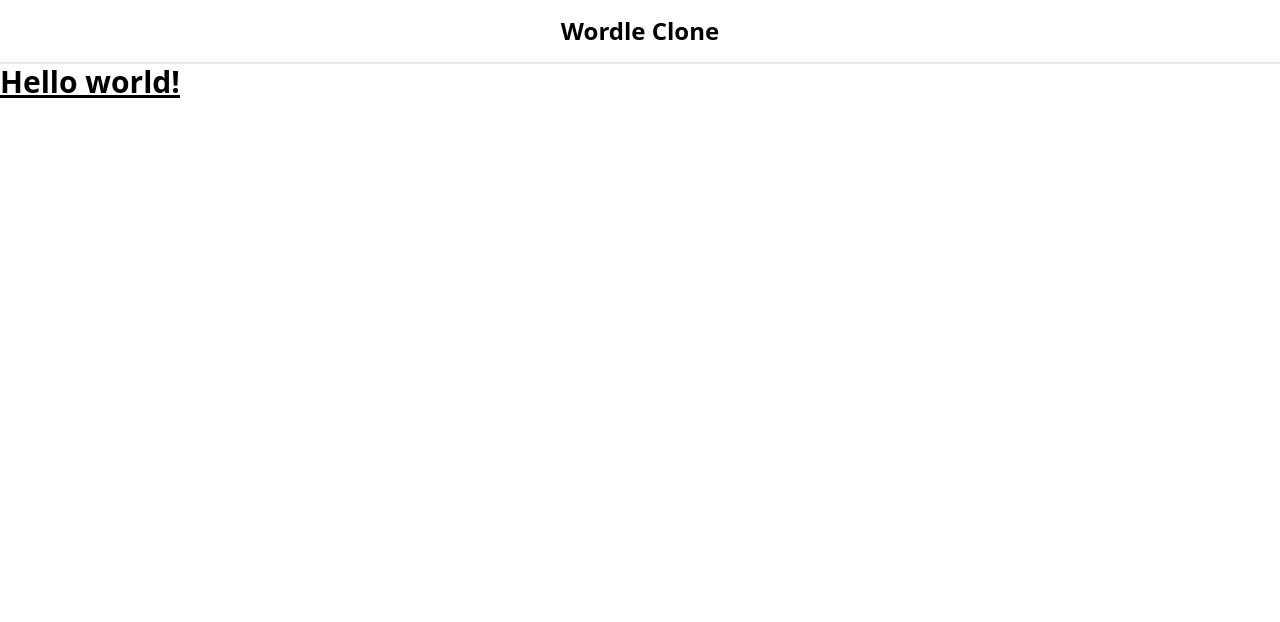
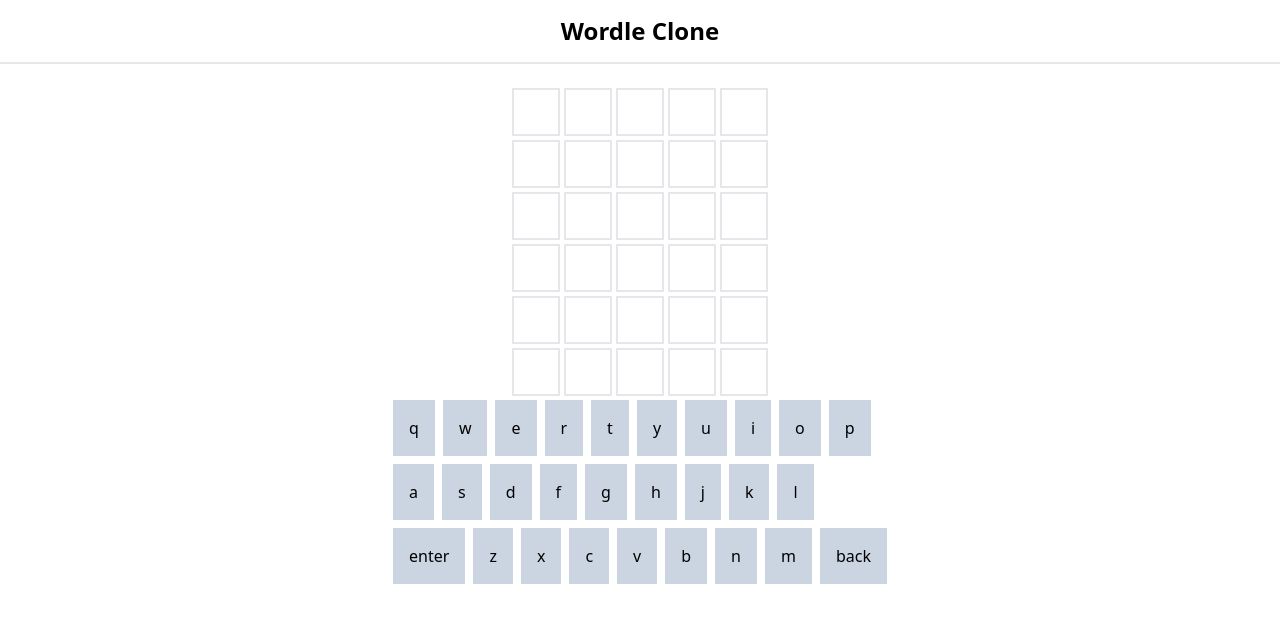
Before and after one commit to JakubWujec/wordleclone, a React (Vite) app: page / in a window 1280 px wide. Shown: the top 622 px of the page. Built offline with nearby package versions, Linux system fonts and the light colour scheme.

Commit message:
Basic game state

```diff
--- a/src/App.tsx
+++ b/src/App.tsx
@@ -1,12 +1,76 @@
+import { useState } from "react"
+import { ContentLayout } from "./components/ContentLayout"
+import Keyboard from "./components/Keyboard"
 import NavBar from "./components/NavBar"
+import Tile from "./components/Tile"
+
+const ROWS = 6;
+const COLUMNS = 5;
+
+function getEmptyState() {
+  let s = [];
+  for (let i = 0; i < ROWS; i++) {
+    s.push(new Array(COLUMNS).fill(''))
+  }
+  return s;
+}
 
 function App() {
+  const [boardRows, setBoardRows] = useState<string[][]>(getEmptyState());
+  const [[currentRow, currentColumn], setCurrentPosition] = useState([0, 0])
+
+
+  function copyBoard(boardRows: string[][]) {
+    return boardRows.map(row => [...row])
+  }
+
+  function moveToPreviousColumn() {
+    if (currentColumn !== 0) {
+      setCurrentPosition([currentRow, Math.max(0, currentColumn - 1)])
+    }
+  }
+
+  function moveToNextColumn() {
+    if (currentColumn !== COLUMNS - 1) {
+      setCurrentPosition([currentRow, Math.min(COLUMNS - 1, currentColumn + 1)])
+    }
+  }
+
+  const keyboardClickHandler = (event: React.MouseEvent<HTMLButtonElement, MouseEvent>) => {
+    let val = event.target.dataset.value;
+    if (val === 'enter') {
+      console.log("enter")
+    }
+    else if (val === 'back') {
+      let board = copyBoard(boardRows);
+      board[currentRow][currentColumn] = '';
+      setBoardRows(board);
+      moveToPreviousColumn();
+    } else {
+      let board = copyBoard(boardRows);
+      moveToNextColumn();
+      board[currentRow][currentColumn] = val;
+      setBoardRows(board);
+    }
+  }
+
   return (
     <>
       <NavBar></NavBar>
-      <h1 className="text-3xl font-bold underline">
-        Hello world!
-      </h1>
+      <main>
+        <ContentLayout>
+          <div className="flex flex-col items-center">
+            <div className="w-84 grid grid-rows-6 gap-1">
+              {boardRows.map((boardRow, rowIndex) => {
+                return <div key={rowIndex} className="grid grid-cols-5 gap-1">
+                  {boardRow.map((char, columnIndex) => { return <Tile key={`${rowIndex}-${columnIndex}`} char={char}></Tile> })}
+                </div>
+              })}
+            </div>
+            <Keyboard onClick={keyboardClickHandler}></Keyboard>
+          </div>
+        </ContentLayout>
+      </main>
     </>
   )
 }
```
